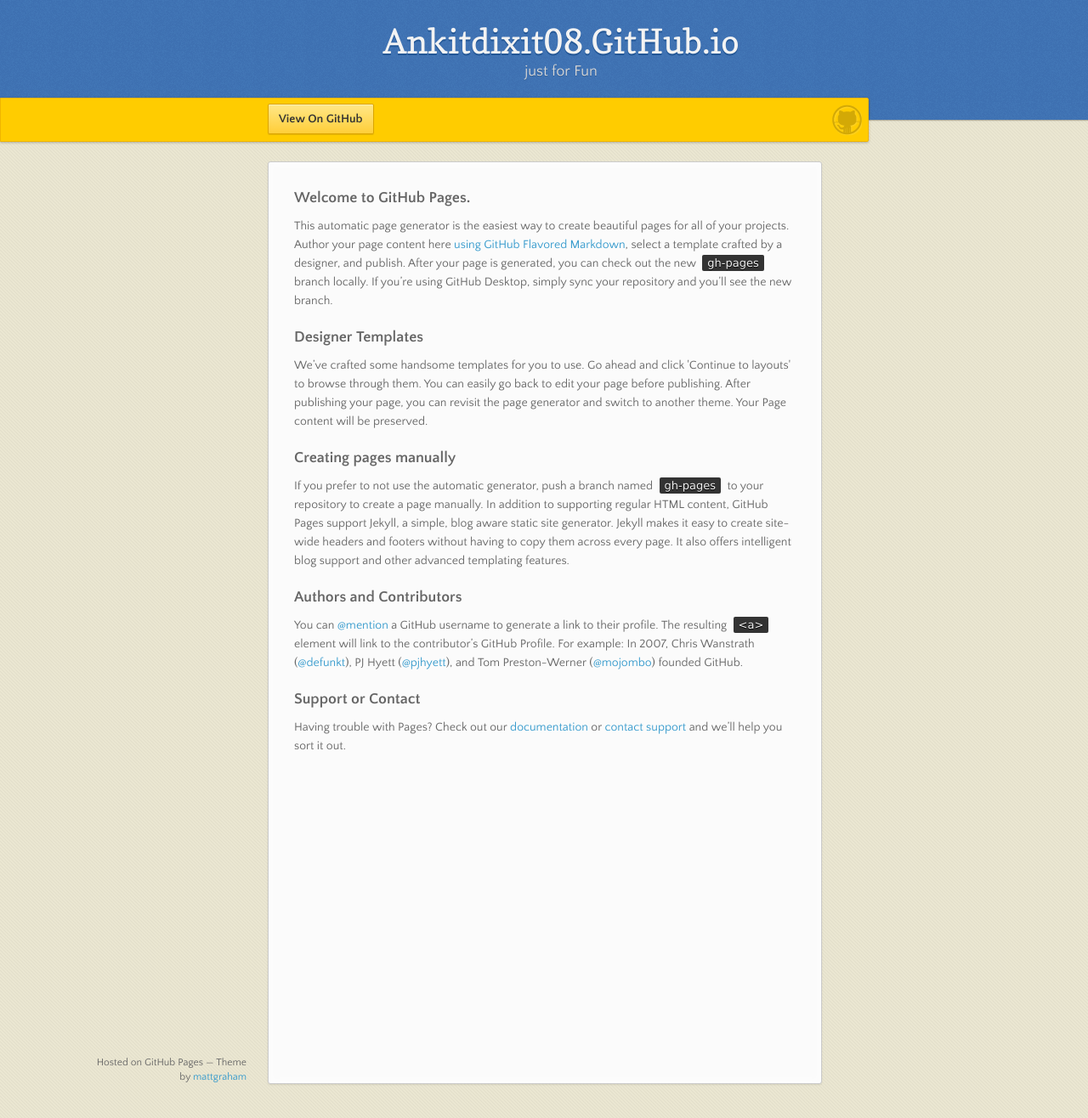
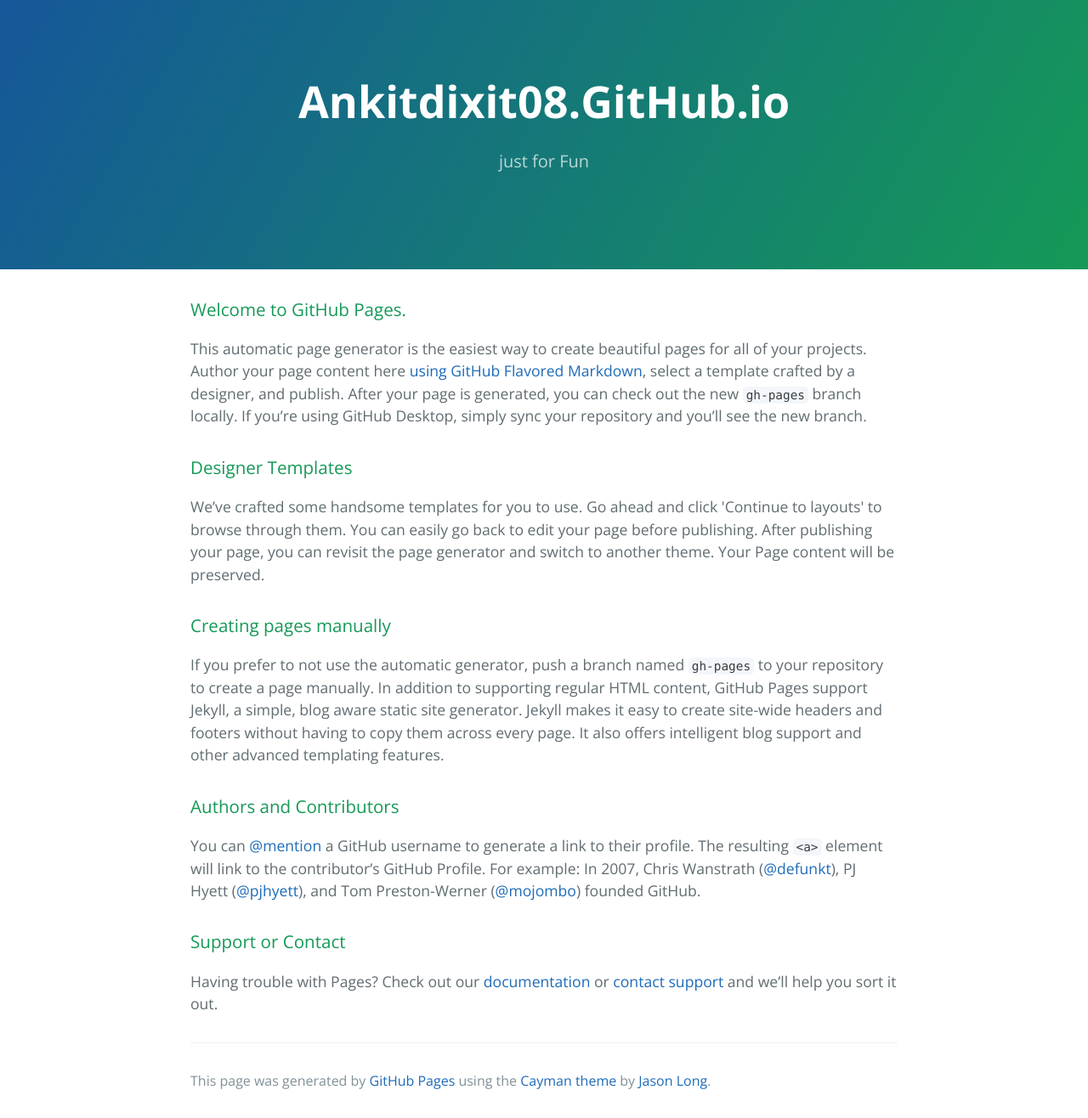
Before and after one commit to ankitdixit08/ankitdixit08.github.io, a Jekyll site: the page index.html, which Jekyll copies as it is, in a window 1280 px wide and 1316 px high. Shown: the whole window at 85% size. Built offline with Jekyll 4.4.1, drawn with Linux system fonts in a browser that asks for light colours; nearby versions of some CDN libraries.

Commit message:
Replace master branch with page content via GitHub

```diff
--- a/index.html
+++ b/index.html
@@ -1,38 +1,22 @@
-<!doctype html>
-<html>
+<!DOCTYPE html>
+<html lang="en-us">
   <head>
-    <meta charset="utf-8">
-    <meta http-equiv="X-UA-Compatible" content="chrome=1">
+    <meta charset="UTF-8">
     <title>Ankitdixit08.GitHub.io by ankitdixit08</title>
-    <link rel="stylesheet" href="stylesheets/styles.css">
-    <link rel="stylesheet" href="stylesheets/github-dark.css">
-    <script src="https://ajax.googleapis.com/ajax/libs/jquery/1.7.1/jquery.min.js"></script>
-    <script src="javascripts/main.js"></script>
-    <!--[if lt IE 9]>
-      <script src="//html5shiv.googlecode.com/svn/trunk/html5.js"></script>
-    <![endif]-->
-    <meta name="viewport" content="width=device-width, initial-scale=1, user-scalable=no">
-
+    <meta name="viewport" content="width=device-width, initial-scale=1">
+    <link rel="stylesheet" type="text/css" href="stylesheets/normalize.css" media="screen">
+    <link href='https://fonts.googleapis.com/css?family=Open+Sans:400,700' rel='stylesheet' type='text/css'>
+    <link rel="stylesheet" type="text/css" href="stylesheets/stylesheet.css" media="screen">
+    <link rel="stylesheet" type="text/css" href="stylesheets/github-light.css" media="screen">
   </head>
   <body>
+    <section class="page-header">
+      <h1 class="project-name">Ankitdixit08.GitHub.io</h1>
+      <h2 class="project-tagline">just for Fun</h2>
+    </section>
 
-      <header>
-        <h1>Ankitdixit08.GitHub.io</h1>
-        <p>just for Fun</p>
-      </header>
-
-      <div id="banner">
-        <span id="logo"></span>
-
-        <a href="https://github.com/ankitdixit08" class="button fork"><strong>View On GitHub</strong></a>
-      </div><!-- end banner -->
-
-    <div class="wrapper">
-      <nav>
-        <ul></ul>
-      </nav>
-      <section>
-        <h3>
+    <section class="main-content">
+      <h3>
 <a id="welcome-to-github-pages" class="anchor" href="#welcome-to-github-pages" aria-hidden="true"><span aria-hidden="true" class="octicon octicon-link"></span></a>Welcome to GitHub Pages.</h3>
 
 <p>This automatic page generator is the easiest way to create beautiful pages for all of your projects. Author your page content here <a href="https://guides.github.com/features/mastering-markdown/">using GitHub Flavored Markdown</a>, select a template crafted by a designer, and publish. After your page is generated, you can check out the new <code>gh-pages</code> branch locally. If you’re using GitHub Desktop, simply sync your repository and you’ll see the new branch.</p>
@@ -56,12 +40,14 @@
 <a id="support-or-contact" class="anchor" href="#support-or-contact" aria-hidden="true"><span aria-hidden="true" class="octicon octicon-link"></span></a>Support or Contact</h3>
 
 <p>Having trouble with Pages? Check out our <a href="https://help.github.com/pages">documentation</a> or <a href="https://github.com/contact">contact support</a> and we’ll help you sort it out.</p>
-      </section>
-      <footer>
-        <p><small>Hosted on GitHub Pages &mdash; Theme by <a href="https://twitter.com/michigangraham">mattgraham</a></small></p>
+
+      <footer class="site-footer">
+
+        <span class="site-footer-credits">This page was generated by <a href="https://pages.github.com">GitHub Pages</a> using the <a href="https://github.com/jasonlong/cayman-theme">Cayman theme</a> by <a href="https://twitter.com/jasonlong">Jason Long</a>.</span>
       </footer>
-    </div>
-    <!--[if !IE]><script>fixScale(document);</script><![endif]-->
+
+    </section>
+
 
   </body>
 </html>
--- /dev/null
+++ b/stylesheets/github-light.css
@@ -0,0 +1,123 @@
+/*
+The MIT License (MIT)
+
+Copyright (c) 2016 GitHub, Inc.
+
+Permission is hereby granted, free of charge, to any person obtaining a copy
+of this software and associated documentation files (the "Software"), to deal
+in the Software without restriction, including without limitation the rights
+to use, copy, modify, merge, publish, distribute, sublicense, and/or sell
+copies of the Software, and to permit persons to whom the Software is
+furnished to do so, subject to the following conditions:
+
+The above copyright notice and this permission notice shall be included in all
+copies or substantial portions of the Software.
+
+THE SOFTWARE IS PROVIDED "AS IS", WITHOUT WARRANTY OF ANY KIND, EXPRESS OR
+IMPLIED, INCLUDING BUT NOT LIMITED TO THE WARRANTIES OF MERCHANTABILITY,
+FITNESS FOR A PARTICULAR PURPOSE AND NONINFRINGEMENT. IN NO EVENT SHALL THE
+AUTHORS OR COPYRIGHT HOLDERS BE LIABLE FOR ANY CLAIM, DAMAGES OR OTHER
+LIABILITY, WHETHER IN AN ACTION OF CONTRACT, TORT OR OTHERWISE, ARISING FROM,
+OUT OF OR IN CONNECTION WITH THE SOFTWARE OR THE USE OR OTHER DEALINGS IN THE
+SOFTWARE.
+
+*/
+
+.pl-c /* comment */ {
+  color: #969896;
+}
+
+.pl-c1 /* constant, variable.other.constant, support, meta.property-name, support.constant, support.variable, meta.module-reference, markup.raw, meta.diff.header */,
+.pl-s .pl-v /* string variable */ {
+  color: #0086b3;
+}
+
+.pl-e /* entity */,
+.pl-en /* entity.name */ {
+  color: #795da3;
+}
+
+.pl-smi /* variable.parameter.function, storage.modifier.package, storage.modifier.import, storage.type.java, variable.other */,
+.pl-s .pl-s1 /* string source */ {
+  color: #333;
+}
+
+.pl-ent /* entity.name.tag */ {
+  color: #63a35c;
+}
+
+.pl-k /* keyword, storage, storage.type */ {
+  color: #a71d5d;
+}
+
+.pl-s /* string */,
+.pl-pds /* punctuation.definition.string, string.regexp.character-class */,
+.pl-s .pl-pse .pl-s1 /* string punctuation.section.embedded source */,
+.pl-sr /* string.regexp */,
+.pl-sr .pl-cce /* string.regexp constant.character.escape */,
+.pl-sr .pl-sre /* string.regexp source.ruby.embedded */,
+.pl-sr .pl-sra /* string.regexp string.regexp.arbitrary-repitition */ {
+  color: #183691;
+}
+
+.pl-v /* variable */ {
+  color: #ed6a43;
+}
+
+.pl-id /* invalid.deprecated */ {
+  color: #b52a1d;
+}
+
+.pl-ii /* invalid.illegal */ {
+  color: #f8f8f8;
+  background-color: #b52a1d;
+}
+
+.pl-sr .pl-cce /* string.regexp constant.character.escape */ {
+  font-weight: bold;
+  color: #63a35c;
+}
+
+.pl-ml /* markup.list */ {
+  color: #693a17;
+}
+
+.pl-mh /* markup.heading */,
+.pl-mh .pl-en /* markup.heading entity.name */,
+.pl-ms /* meta.separator */ {
+  font-weight: bold;
+  color: #1d3e81;
+}
+
+.pl-mq /* markup.quote */ {
+  color: #008080;
+}
+
+.pl-mi /* markup.italic */ {
+  font-style: italic;
+  color: #333;
+}
+
+.pl-mb /* markup.bold */ {
+  font-weight: bold;
+  color: #333;
+}
+
+.pl-md /* markup.deleted, meta.diff.header.from-file */ {
+  color: #bd2c00;
+  background-color: #ffecec;
+}
+
+.pl-mi1 /* markup.inserted, meta.diff.header.to-file */ {
+  color: #55a532;
+  background-color: #eaffea;
+}
+
+.pl-mdr /* meta.diff.range */ {
+  font-weight: bold;
+  color: #795da3;
+}
+
+.pl-mo /* meta.output */ {
+  color: #1d3e81;
+}
--- /dev/null
+++ b/stylesheets/stylesheet.css
@@ -0,0 +1,245 @@
+* {
+  box-sizing: border-box; }
+
+body {
+  padding: 0;
+  margin: 0;
+  font-family: "Open Sans", "Helvetica Neue", Helvetica, Arial, sans-serif;
+  font-size: 16px;
+  line-height: 1.5;
+  color: #606c71; }
+
+a {
+  color: #1e6bb8;
+  text-decoration: none; }
+  a:hover {
+    text-decoration: underline; }
+
+.btn {
+  display: inline-block;
+  margin-bottom: 1rem;
+  color: rgba(255, 255, 255, 0.7);
+  background-color: rgba(255, 255, 255, 0.08);
+  border-color: rgba(255, 255, 255, 0.2);
+  border-style: solid;
+  border-width: 1px;
+  border-radius: 0.3rem;
+  transition: color 0.2s, background-color 0.2s, border-color 0.2s; }
+  .btn + .btn {
+    margin-left: 1rem; }
+
+.btn:hover {
+  color: rgba(255, 255, 255, 0.8);
+  text-decoration: none;
+  background-color: rgba(255, 255, 255, 0.2);
+  border-color: rgba(255, 255, 255, 0.3); }
+
+@media screen and (min-width: 64em) {
+  .btn {
+    padding: 0.75rem 1rem; } }
+
+@media screen and (min-width: 42em) and (max-width: 64em) {
+  .btn {
+    padding: 0.6rem 0.9rem;
+    font-size: 0.9rem; } }
+
+@media screen and (max-width: 42em) {
+  .btn {
+    display: block;
+    width: 100%;
+    padding: 0.75rem;
+    font-size: 0.9rem; }
+    .btn + .btn {
+      margin-top: 1rem;
+      margin-left: 0; } }
+
+.page-header {
+  color: #fff;
+  text-align: center;
+  background-color: #159957;
+  background-image: linear-gradient(120deg, #155799, #159957); }
+
+@media screen and (min-width: 64em) {
+  .page-header {
+    padding: 5rem 6rem; } }
+
+@media screen and (min-width: 42em) and (max-width: 64em) {
+  .page-header {
+    padding: 3rem 4rem; } }
+
+@media screen and (max-width: 42em) {
+  .page-header {
+    padding: 2rem 1rem; } }
+
+.project-name {
+  margin-top: 0;
+  margin-bottom: 0.1rem; }
+
+@media screen and (min-width: 64em) {
+  .project-name {
+    font-size: 3.25rem; } }
+
+@media screen and (min-width: 42em) and (max-width: 64em) {
+  .project-name {
+    font-size: 2.25rem; } }
+
+@media screen and (max-width: 42em) {
+  .project-name {
+    font-size: 1.75rem; } }
+
+.project-tagline {
+  margin-bottom: 2rem;
+  font-weight: normal;
+  opacity: 0.7; }
+
+@media screen and (min-width: 64em) {
+  .project-tagline {
+    font-size: 1.25rem; } }
+
+@media screen and (min-width: 42em) and (max-width: 64em) {
+  .project-tagline {
+    font-size: 1.15rem; } }
+
+@media screen and (max-width: 42em) {
+  .project-tagline {
+    font-size: 1rem; } }
+
+.main-content :first-child {
+  margin-top: 0; }
+.main-content img {
+  max-width: 100%; }
+.main-content h1, .main-content h2, .main-content h3, .main-content h4, .main-content h5, .main-content h6 {
+  margin-top: 2rem;
+  margin-bottom: 1rem;
+  font-weight: normal;
+  color: #159957; }
+.main-content p {
+  margin-bottom: 1em; }
+.main-content code {
+  padding: 2px 4px;
+  font-family: Consolas, "Liberation Mono", Menlo, Courier, monospace;
+  font-size: 0.9rem;
+  color: #383e41;
+  background-color: #f3f6fa;
+  border-radius: 0.3rem; }
+.main-content pre {
+  padding: 0.8rem;
+  margin-top: 0;
+  margin-bottom: 1rem;
+  font: 1rem Consolas, "Liberation Mono", Menlo, Courier, monospace;
+  color: #567482;
+  word-wrap: normal;
+  background-color: #f3f6fa;
+  border: solid 1px #dce6f0;
+  border-radius: 0.3rem; }
+  .main-content pre > code {
+    padding: 0;
+    margin: 0;
+    font-size: 0.9rem;
+    color: #567482;
+    word-break: normal;
+    white-space: pre;
+    background: transparent;
+    border: 0; }
+.main-content .highlight {
+  margin-bottom: 1rem; }
+  .main-content .highlight pre {
+    margin-bottom: 0;
+    word-break: normal; }
+.main-content .highlight pre, .main-content pre {
+  padding: 0.8rem;
+  overflow: auto;
+  font-size: 0.9rem;
+  line-height: 1.45;
+  border-radius: 0.3rem; }
+.main-content pre code, .main-content pre tt {
+  display: inline;
+  max-width: initial;
+  padding: 0;
+  margin: 0;
+  overflow: initial;
+  line-height: inherit;
+  word-wrap: normal;
+  background-color: transparent;
+  border: 0; }
+  .main-content pre code:before, .main-content pre code:after, .main-content pre tt:before, .main-content pre tt:after {
+    content: normal; }
+.main-content ul, .main-content ol {
+  margin-top: 0; }
+.main-content blockquote {
+  padding: 0 1rem;
+  margin-left: 0;
+  color: #819198;
+  border-left: 0.3rem solid #dce6f0; }
+  .main-content blockquote > :first-child {
+    margin-top: 0; }
+  .main-content blockquote > :last-child {
+    margin-bottom: 0; }
+.main-content table {
+  display: block;
+  width: 100%;
+  overflow: auto;
+  word-break: normal;
+  word-break: keep-all; }
+  .main-content table th {
+    font-weight: bold; }
+  .main-content table th, .main-content table td {
+    padding: 0.5rem 1rem;
+    border: 1px solid #e9ebec; }
+.main-content dl {
+  padding: 0; }
+  .main-content dl dt {
+    padding: 0;
+    margin-top: 1rem;
+    font-size: 1rem;
+    font-weight: bold; }
+  .main-content dl dd {
+    padding: 0;
+    margin-bottom: 1rem; }
+.main-content hr {
+  height: 2px;
+  padding: 0;
+  margin: 1rem 0;
+  background-color: #eff0f1;
+  border: 0; }
+
+@media screen and (min-width: 64em) {
+  .main-content {
+    max-width: 64rem;
+    padding: 2rem 6rem;
+    margin: 0 auto;
+    font-size: 1.1rem; } }
+
+@media screen and (min-width: 42em) and (max-width: 64em) {
+  .main-content {
+    padding: 2rem 4rem;
+    font-size: 1.1rem; } }
+
+@media screen and (max-width: 42em) {
+  .main-content {
+    padding: 2rem 1rem;
+    font-size: 1rem; } }
+
+.site-footer {
+  padding-top: 2rem;
+  margin-top: 2rem;
+  border-top: solid 1px #eff0f1; }
+
+.site-footer-owner {
+  display: block;
+  font-weight: bold; }
+
+.site-footer-credits {
+  color: #819198; }
+
+@media screen and (min-width: 64em) {
+  .site-footer {
+    font-size: 1rem; } }
+
+@media screen and (min-width: 42em) and (max-width: 64em) {
+  .site-footer {
+    font-size: 1rem; } }
+
+@media screen and (max-width: 42em) {
+  .site-footer {
+    font-size: 0.9rem; } }
```
Also changed, not shown: stylesheets/normalize.css.
